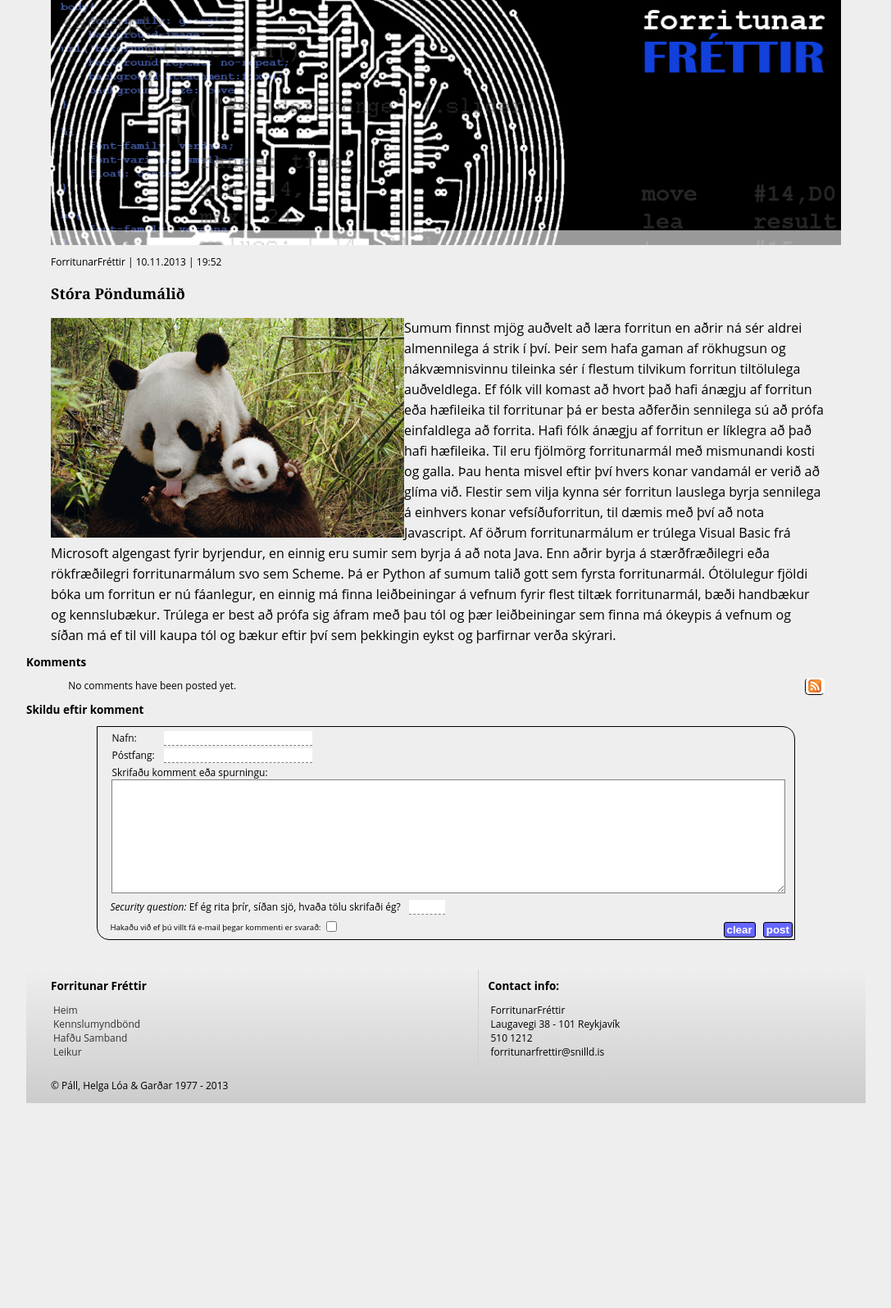
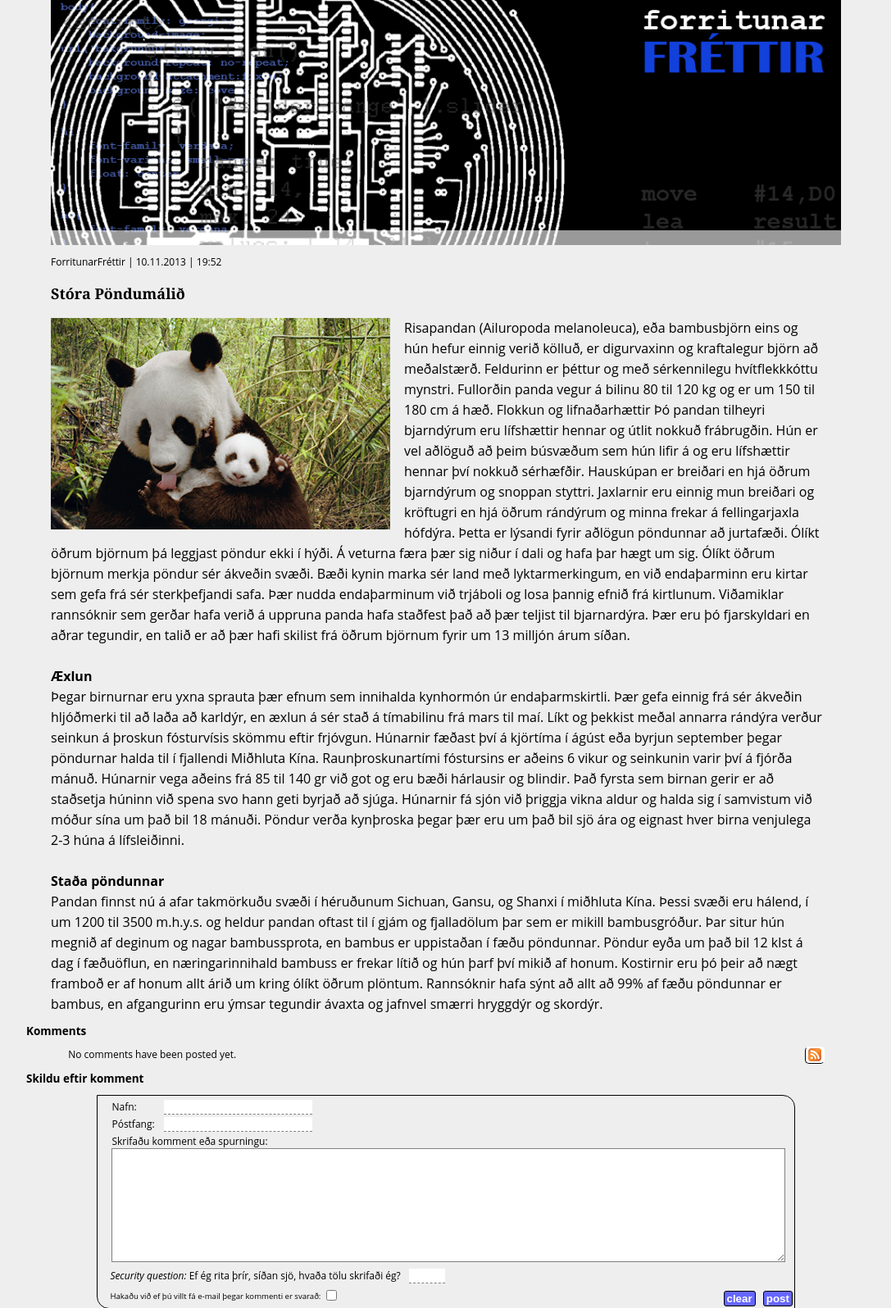
Before and after one commit to palarn/Lokaverkefni-Vefsida, a PHP site: page /undirsidur/panda.php in a window 1280 px wide. Shown: the part 137-1733 px from the top of the page at 82% size, without its empty margins (96-1183 px from the left). Before the commit the page ends 1483 px from the top, so only its background shows below. Run offline with PHP 8.4, Linux system fonts and the light colour scheme; data comes from the database, SQL or seed files in the repository.

Commit message:
lagfærð pöndufrétt

```diff
--- a/undirsidur/panda.php
+++ b/undirsidur/panda.php
@@ -50,12 +50,24 @@
 			<p> ForritunarFréttir | 10.11.2013 | 19:52 </p>
 			<h1>Stóra Pöndumálið</h1>
 
-			<img src="../myndir/panda.png" alt="panda" align="left"><div class="frett">Sumum finnst mjög auðvelt að læra forritun en aðrir ná sér aldrei almennilega á strik í því. Þeir sem hafa gaman af rökhugsun og nákvæmnisvinnu tileinka sér í flestum tilvikum forritun tiltölulega auðveldlega. Ef fólk vill komast að hvort það hafi ánægju af forritun eða hæfileika til forritunar þá er besta aðferðin sennilega sú að prófa einfaldlega að forrita. Hafi fólk ánægju af forritun er líklegra að það hafi hæfileika.
+			<img src="../myndir/panda.png" alt="panda" align="left"><div class="frett">Risapandan (Ailuropoda melanoleuca), eða bambusbjörn eins og hún hefur einnig verið kölluð, er digurvaxinn og kraftalegur björn að meðalstærð. Feldurinn er þéttur og með sérkennilegu hvítflekkkóttu mynstri. Fullorðin panda vegur á bilinu 80 til 120 kg og er um 150 til 180 cm á hæð.
 
-						Til eru fjölmörg forritunarmál með mismunandi kosti og galla. Þau henta misvel eftir því hvers konar vandamál er verið að glíma við. Flestir sem vilja kynna sér forritun lauslega byrja sennilega á einhvers konar vefsíðuforritun, til dæmis með því að nota Javascript. Af öðrum forritunarmálum er trúlega Visual Basic frá Microsoft algengast fyrir byrjendur, en einnig eru sumir sem byrja á að nota Java. Enn aðrir byrja á stærðfræðilegri eða rökfræðilegri forritunarmálum svo sem Scheme. Þá er Python af sumum talið gott sem fyrsta forritunarmál.
+Flokkun og lifnaðarhættir
+Þó pandan tilheyri bjarndýrum eru lífshættir hennar og útlit nokkuð frábrugðin. Hún er vel aðlöguð að þeim búsvæðum sem hún lifir á og eru lífshættir hennar því nokkuð sérhæfðir. Hauskúpan er breiðari en hjá öðrum bjarndýrum og snoppan styttri. Jaxlarnir eru einnig mun breiðari og kröftugri en hjá öðrum rándýrum og minna frekar á fellingarjaxla hófdýra. Þetta er lýsandi fyrir aðlögun pöndunnar að jurtafæði.
 
-						Ótölulegur fjöldi bóka um forritun er nú fáanlegur, en einnig má finna leiðbeiningar á vefnum fyrir flest tiltæk forritunarmál, bæði handbækur og kennslubækur. Trúlega er best að prófa sig áfram með þau tól og þær leiðbeiningar sem finna má ókeypis á vefnum og síðan má ef til vill kaupa tól og bækur eftir því sem þekkingin eykst og þarfirnar verða skýrari.
-						</div>
+Ólíkt öðrum björnum þá leggjast pöndur ekki í hýði. Á veturna færa þær sig niður í dali og hafa þar hægt um sig. Ólíkt öðrum björnum merkja pöndur sér ákveðin svæði. Bæði kynin marka sér land með lyktarmerkingum, en við endaþarminn eru kirtar sem gefa frá sér sterkþefjandi safa. Þær nudda endaþarminum við trjáboli og losa þannig efnið frá kirtlunum.
+
+Viðamiklar rannsóknir sem gerðar hafa verið á uppruna panda hafa staðfest það að þær teljist til bjarnardýra. Þær eru þó fjarskyldari en aðrar tegundir, en talið er að þær hafi skilist frá öðrum björnum fyrir um 13 milljón árum síðan.</br></br>
+<b>Æxlun</b></br>
+Þegar birnurnar eru yxna sprauta þær efnum sem innihalda kynhormón úr endaþarmskirtli. Þær gefa einnig frá sér ákveðin hljóðmerki til að laða að karldýr, en æxlun á sér stað á tímabilinu frá mars til maí. Líkt og þekkist meðal annarra rándýra verður seinkun á þroskun fósturvísis skömmu eftir frjóvgun. Húnarnir fæðast því á kjörtíma í ágúst eða byrjun september þegar pöndurnar halda til í fjallendi Miðhluta Kína.
+
+Raunþroskunartími fóstursins er aðeins 6 vikur og seinkunin varir því á fjórða mánuð. Húnarnir vega aðeins frá 85 til 140 gr við got og eru bæði hárlausir og blindir. Það fyrsta sem birnan gerir er að staðsetja húninn við spena svo hann geti byrjað að sjúga. Húnarnir fá sjón við þriggja vikna aldur og halda sig í samvistum við móður sína um það bil 18 mánuði. Pöndur verða kynþroska þegar þær eru um það bil sjö ára og eignast hver birna venjulega 2-3 húna á lífsleiðinni.</br></br>
+
+<b>Staða pöndunnar</b></br>
+Pandan finnst nú á afar takmörkuðu svæði í héruðunum Sichuan, Gansu, og Shanxi í miðhluta Kína. Þessi svæði eru hálend, í um 1200 til 3500 m.h.y.s. og heldur pandan oftast til í gjám og fjalladölum þar sem er mikill bambusgróður. Þar situr hún megnið af deginum og nagar bambussprota, en bambus er uppistaðan í fæðu pöndunnar.
+
+Pöndur eyða um það bil 12 klst á dag í fæðuöflun, en næringarinnihald bambuss er frekar lítið og hún þarf því mikið af honum. Kostirnir eru þó þeir að nægt framboð er af honum allt árið um kring ólíkt öðrum plöntum. Rannsóknir hafa sýnt að allt að 99% af fæðu pöndunnar er bambus, en afgangurinn eru ýmsar tegundir ávaxta og jafnvel smærri hryggdýr og skordýr.
+</div>
 
 
 		</article>
```
Also changed, not shown: myndir/panda.png.
